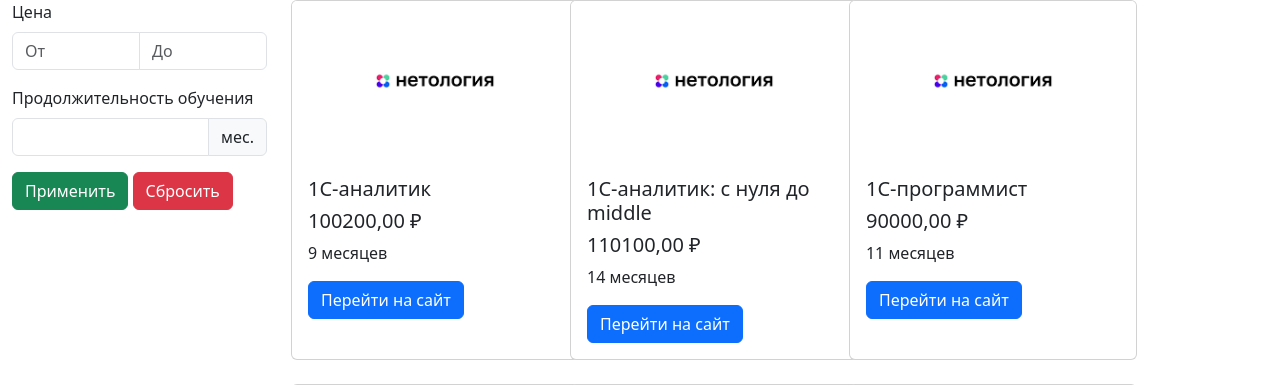
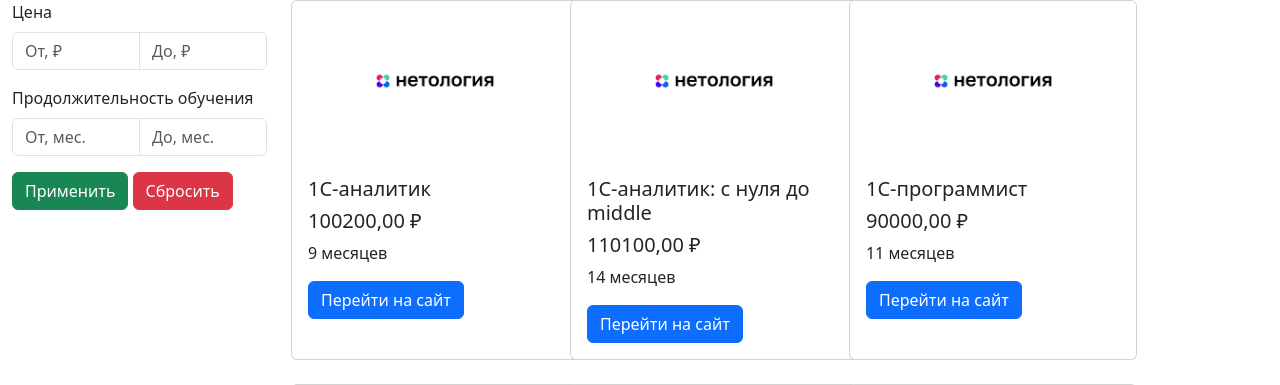
Before and after one commit to orlovanton01/mysite, a Django app: page / in a window 1280 px wide. Shown: the part 56-441 px from the top of the page. Run offline with Django 5.2, Linux system fonts and the light colour scheme; data comes from the database, SQL or seed files in the repository.

Commit message:
Сделал верное отображение фильтров на главной странице

```diff
--- a/aggregator/templates/aggregator/index.html
+++ b/aggregator/templates/aggregator/index.html
@@ -45,22 +45,24 @@
         {% comment %} <ol> {% endcomment %}
         <div class="row container">
           <form class="col-3">
+            <div style="position: sticky; top: 0;">
               <div class="mb-3">
                 <label for="exampleFormControlInput1" class="form-label">Цена</label>
                 <div class="input-group">
-                <input type="number" class="form-control" id="exampleFormControlInput1" placeholder="От">
-                <input type="number" class="form-control" id="exampleFormControlInput1" placeholder="До">
+                  <input type="number" class="form-control" id="exampleFormControlInput1" placeholder="От, ₽">
+                  <input type="number" class="form-control" id="exampleFormControlInput1" placeholder="До, ₽">
                 </div>
               </div>
               <div class="mb-3">
                 <label for="exampleFormControlInput2" class="form-label">Продолжительность обучения</label>
                 <div class="input-group">
-                <input type="number" class="form-control" id="exampleFormControlInput2" aria-describedby="basic-addon2">
-                <span class="input-group-text" id="basic-addon2">мес.</span>
+                  <input type="number" class="form-control" id="exampleFormControlInput1" placeholder="От, мес.">
+                  <input type="number" class="form-control" id="exampleFormControlInput1" placeholder="До, мес.">
                 </div>
               </div>
               <button type="submit" class="btn btn-success">Применить</button>
               <button type="submit" class="btn btn-danger">Сбросить</button>
+            </div>
           </form>
           <div class="col-9">
             <div class="row row-cols-1 row-cols-md-3 g-4">
```
Lines whose indentation alone changed are shown as unchanged.
